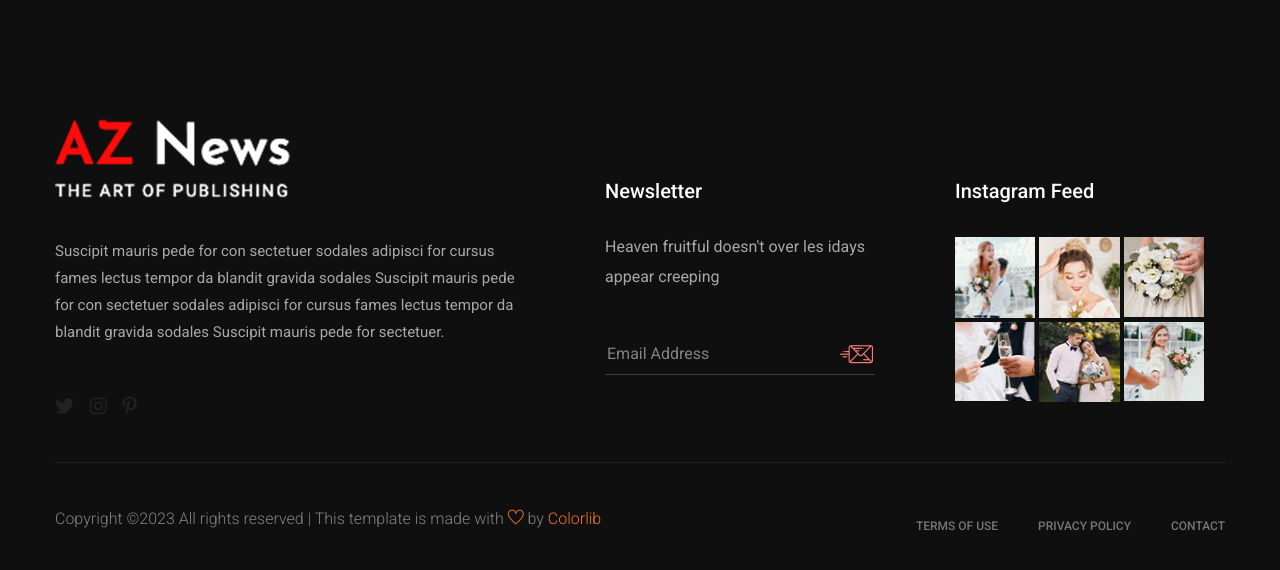
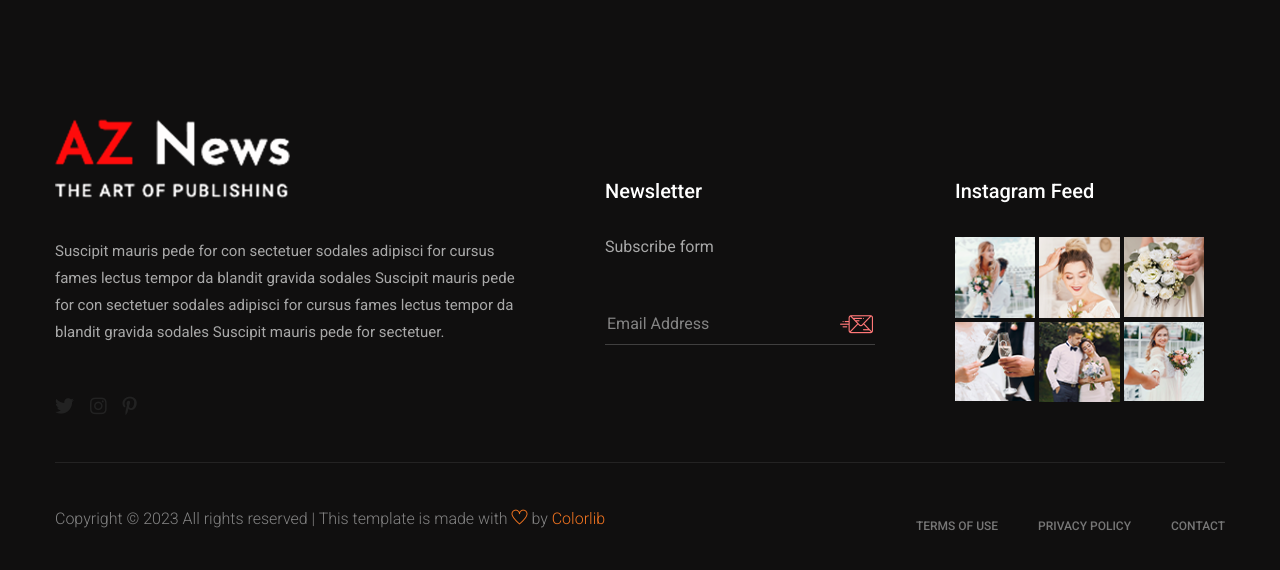
Before and after one commit to Abhi-AD/News, a Django app: page /about/ in a window 1280 px wide. Shown: the part 1520-2090 px from the top of the page. Run offline with Django 4.2, Linux system fonts and the light colour scheme; data comes from the database, SQL or seed files in the repository; both versions use the stored data as it was after the commit; some libraries are stand-ins or nearby versions.

Commit message:
feat:footer subscribe

```diff
--- a/templates/aznews/base.html
+++ b/templates/aznews/base.html
@@ -88,7 +88,6 @@
     <script src="{% static 'aznews/assets/js/jquery.form.js' %}"></script>
     <script src="{% static 'aznews/assets/js/jquery.validate.min.js' %}"></script>
     <script src="{% static 'aznews/assets/js/mail-script.js' %}"></script>
-    <script src="{% static 'aznews/assets/js/jquery.ajaxchimp.min.js' %}"></script>
 
     <!-- Jquery Plugins, main Jquery -->
     <script src="{% static 'aznews/assets/js/plugins.js' %}"></script>
@@ -108,16 +107,18 @@
             window.location.replace(new_url);
         })
     </script>
+
+    <!-- newletter Subscribe -->
     <script>
         $("#newsletter_side_form").submit(function (e) {
             e.preventDefault()
             let serializedData = $(this).serialize()
 
             $.ajax({
-                type:"POST",
-                url:'{% url "newsletter" %}',
+                type: "POST",
+                url: '{% url "newsletter" %}',
                 data: serializedData,
-                success:function(response){
+                success: function (response) {
                     $("#newsletter_side_message").append(
                         `<div class="alert alert-success alert-dismissible fade show" role="alert">
                             ${response.message}
@@ -126,11 +127,11 @@
                             </button>
                           </div>`
                     )
-                    setTimeout(function(){
+                    setTimeout(function () {
                         $(".alert").alert('close')
                     }, 2000)
                 },
-                error:function(response){
+                error: function (response) {
                     $("#newsletter_side_message").append(
                         `<div class="alert alert-danger alert-dismissible fade show" role="alert">
                             ${response.responseJSON.message}
@@ -139,7 +140,50 @@
                             </button>
                           </div>`
                     )
-                    setTimeout(function(){
+                    setTimeout(function () {
+                        $(".alert").alert('close')
+                    }, 2000)
+                }
+            })
+        })
+
+    </script>
+
+
+
+    <!-- newletter Subscribe in footer -->
+    <script>
+        $("#newsletter_bottom_form").submit(function (e) {
+            e.preventDefault()
+            let serializedData = $(this).serialize()
+
+            $.ajax({
+                type: "POST",
+                url: '{% url "newsletter" %}',
+                data: serializedData,
+                success: function (response) {
+                    $("#newsletter_bottom_message").append(
+                        `<div class="alert alert-success alert-dismissible fade show" role="alert">
+                            ${response.message}
+                            <button type="button" class="close" data-dismiss="alert" aria-label="Close">
+                              <span aria-hidden="true">&times;</span>
+                            </button>
+                          </div>`
+                    )
+                    setTimeout(function () {
+                        $(".alert").alert('close')
+                    }, 2000)
+                },
+                error: function (response) {
+                    $("#newsletter_bottom_message").append(
+                        `<div class="alert alert-danger alert-dismissible fade show" role="alert">
+                            ${response.responseJSON.message}
+                            <button type="button" class="close" data-dismiss="alert" aria-label="Close">
+                              <span aria-hidden="true">&times;</span>
+                            </button>
+                          </div>`
+                    )
+                    setTimeout(function () {
                         $(".alert").alert('close')
                     }, 2000)
                 }
--- a/templates/aznews/footer.html
+++ b/templates/aznews/footer.html
@@ -9,11 +9,15 @@
                         <div class="single-footer-caption">
                             <!-- logo -->
                             <div class="footer-logo">
-                                  <a href="index.html"><img src="{% static 'aznews/assets/img/logo/logo2_footer.png' %}" alt=""></a>
+                                <a href="index.html"><img src="{% static 'aznews/assets/img/logo/logo2_footer.png' %}"
+                                        alt=""></a>
                             </div>
                             <div class="footer-tittle">
                                 <div class="footer-pera">
-                                      <p>Suscipit mauris pede for con sectetuer sodales adipisci for cursus fames lectus tempor da blandit gravida sodales  Suscipit mauris pede for con sectetuer sodales adipisci for cursus fames lectus tempor da blandit gravida sodales  Suscipit mauris pede for sectetuer.</p>
+                                    <p>Suscipit mauris pede for con sectetuer sodales adipisci for cursus fames lectus
+                                        tempor da blandit gravida sodales Suscipit mauris pede for con sectetuer sodales
+                                        adipisci for cursus fames lectus tempor da blandit gravida sodales Suscipit
+                                        mauris pede for sectetuer.</p>
                                 </div>
                             </div>
                             <!-- social -->
@@ -29,18 +33,23 @@
                     <div class="single-footer-caption mt-60">
                         <div class="footer-tittle">
                             <h4>Newsletter</h4>
-                              <p>Heaven fruitful doesn't over les idays appear creeping</p>
+                            <p>Subscribe form</p>
+                            <div id="newsletter_bottom_message"></div>
                             <!-- Form -->
-                              <div class="footer-form" >
+                            <div class="footer-form">
                                 <div id="mc_embed_signup">
-                                      <form target="_blank" action="https://spondonit.us12.list-manage.com/subscribe/post?u=1462626880ade1ac87bd9c93a&amp;id=92a4423d01"
-                                      method="get" class="subscribe_form relative mail_part">
-                                          <input type="email" name="email" id="newsletter-form-email" placeholder="Email Address"
-                                          class="placeholder hide-on-focus" onfocus="this.placeholder = ''"
+                                    <form action="" method="post" class="subscribe_form relative mail_part"
+                                        id="newsletter_bottom_form">
+                                        {% csrf_token %}
+                                        <input type="email" name="email" id="newsletter-form-email"
+                                            placeholder="Email Address" class="placeholder hide-on-focus"
+                                            onfocus="this.placeholder = ''"
                                             onblur="this.placeholder = ' Email Address '">
                                         <div class="form-icon">
                                             <button type="submit" name="submit" id="newsletter-submit"
-                                          class="email_icon newsletter-submit button-contactForm"><img src="{% static 'aznews/assets/img/logo/form-iocn.png' %}" alt=""></button>
+                                                class="email_icon newsletter-submit button-contactForm"><img
+                                                    src="{% static 'aznews/assets/img/logo/form-iocn.png' %}"
+                                                    alt=""></button>
                                         </div>
                                         <div class="mt-10 info"></div>
                                     </form>
@@ -56,12 +65,18 @@
                         </div>
                         <div class="instagram-gellay">
                             <ul class="insta-feed">
-                                  <li><a href="#"><img src="{% static 'aznews/assets/img/post/instra1.jpg' %}" alt=""></a></li>
-                                  <li><a href="#"><img src="{% static 'aznews/assets/img/post/instra2.jpg' %}" alt=""></a></li>
-                                  <li><a href="#"><img src="{% static 'aznews/assets/img/post/instra3.jpg' %}" alt=""></a></li>
-                                  <li><a href="#"><img src="{% static 'aznews/assets/img/post/instra4.jpg' %}" alt=""></a></li>
-                                  <li><a href="#"><img src="{% static 'aznews/assets/img/post/instra5.jpg' %}" alt=""></a></li>
-                                  <li><a href="#"><img src="{% static 'aznews/assets/img/post/instra6.jpg' %}" alt=""></a></li>
+                                <li><a href="#"><img src="{% static 'aznews/assets/img/post/instra1.jpg' %}" alt=""></a>
+                                </li>
+                                <li><a href="#"><img src="{% static 'aznews/assets/img/post/instra2.jpg' %}" alt=""></a>
+                                </li>
+                                <li><a href="#"><img src="{% static 'aznews/assets/img/post/instra3.jpg' %}" alt=""></a>
+                                </li>
+                                <li><a href="#"><img src="{% static 'aznews/assets/img/post/instra4.jpg' %}" alt=""></a>
+                                </li>
+                                <li><a href="#"><img src="{% static 'aznews/assets/img/post/instra5.jpg' %}" alt=""></a>
+                                </li>
+                                <li><a href="#"><img src="{% static 'aznews/assets/img/post/instra6.jpg' %}" alt=""></a>
+                                </li>
                             </ul>
                         </div>
                     </div>
@@ -77,8 +92,12 @@
                     <div class="col-lg-6">
                         <div class="footer-copy-right">
                             <p><!-- Link back to Colorlib can't be removed. Template is licensed under CC BY 3.0. -->
-Copyright &copy;<script>document.write(new Date().getFullYear());</script> All rights reserved | This template is made with <i class="ti-heart" aria-hidden="true"></i> by <a href="https://colorlib.com" target="_blank">Colorlib</a>
-<!-- Link back to Colorlib can't be removed. Template is licensed under CC BY 3.0. --></p>
+                                Copyright &copy;
+                                <script>document.write(new Date().getFullYear());</script> All rights reserved | This
+                                template is made with <i class="ti-heart" aria-hidden="true"></i> by <a
+                                    href="https://colorlib.com" target="_blank">Colorlib</a>
+                                <!-- Link back to Colorlib can't be removed. Template is licensed under CC BY 3.0. -->
+                            </p>
                         </div>
                     </div>
                     <div class="col-lg-6">
```
Also changed, not shown: db.sqlite3. Lines whose indentation alone changed are shown as unchanged.
